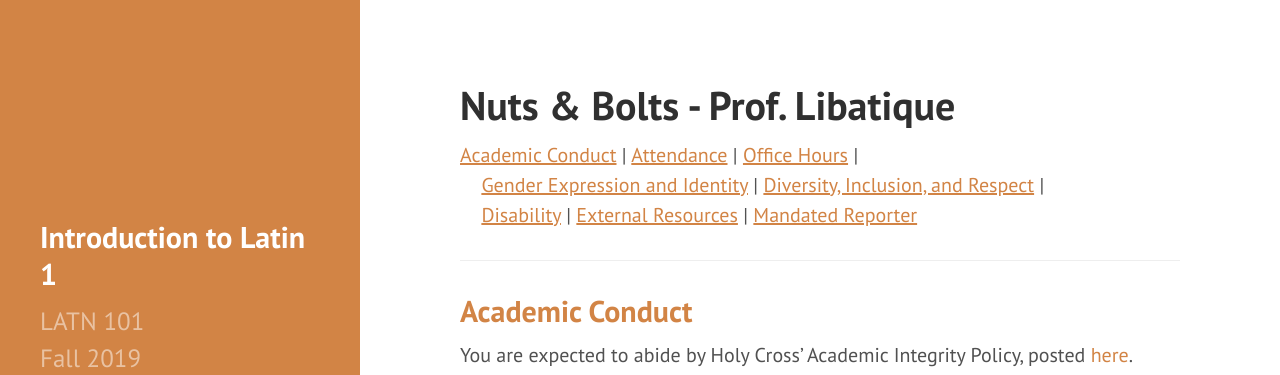
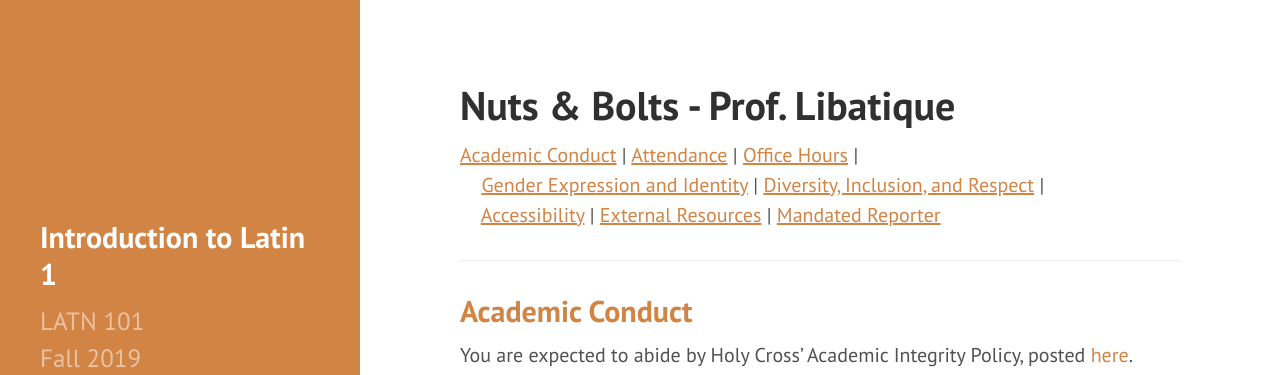
Before and after one commit to DLibatique/LATN102-S20, a Jekyll site: the page built from pages/nuts-DL.md, in a window 1280 px wide and 900 px high. Shown: the top 375 px of the window. Built offline with Jekyll 4.4.1, drawn with Linux system fonts in a browser that asks for light colours; some of the changed text lies outside the part shown.

Commit message:
updated accessibility verbiage and fixed links

```diff
--- a/pages/nuts-DL.md
+++ b/pages/nuts-DL.md
@@ -6,7 +6,7 @@
 <a name="top"></a>
 <a href="#ac" class="underline">Academic Conduct</a> \| <a href="#attendance" class="underline">Attendance</a> \| <a href="#oh" class="underline">Office Hours</a> \|
 &nbsp;&nbsp;&nbsp;&nbsp;<a href="#gender" class="underline">Gender Expression and Identity</a> \| <a href="#diversity" class="underline">Diversity, Inclusion, and Respect</a> \|
-&nbsp;&nbsp;&nbsp;&nbsp;<a href="#disability" class="underline">Disability</a> \| <a href="#external" class="underline">External Resources</a> \| <a href="#mr" class="underline">Mandated Reporter</a>
+&nbsp;&nbsp;&nbsp;&nbsp;<a href="#accessibility" class="underline">Accessibility</a> \| <a href="#external" class="underline">External Resources</a> \| <a href="#mr" class="underline">Mandated Reporter</a>
 
 <hr>
 ## <a name="ac">Academic Conduct</a>
@@ -49,7 +49,7 @@
 <a href="#top" class="underline">Back to top.</a>
 <hr>
 
-## <a name="disability">Disability</a>
+## <a name="accessibility">Accessibility</a>
 Any student who feels the need for accommodation based on the impact of a disability should contact the Office of Accessibility Services to discuss support services available. Once the office receives documentation supporting the request for accommodation, the student would meet privately with Accessibility Services to discuss reasonable and appropriate accommodations. Contact information for the Office of Disability Services can be found [here](https://www.holycross.edu/health-wellness-and-access/office-accessibility-services). You may also call 508-793-3693 or visit Hogan 215A.
 
 If you are already registered with Accessibility Services, please be sure to get your accommodation letters and deliver them to me in a timely fashion. Instructors need 4-5 days advance notice to be able to facilitate the process of receiving testing accommodations.
```
